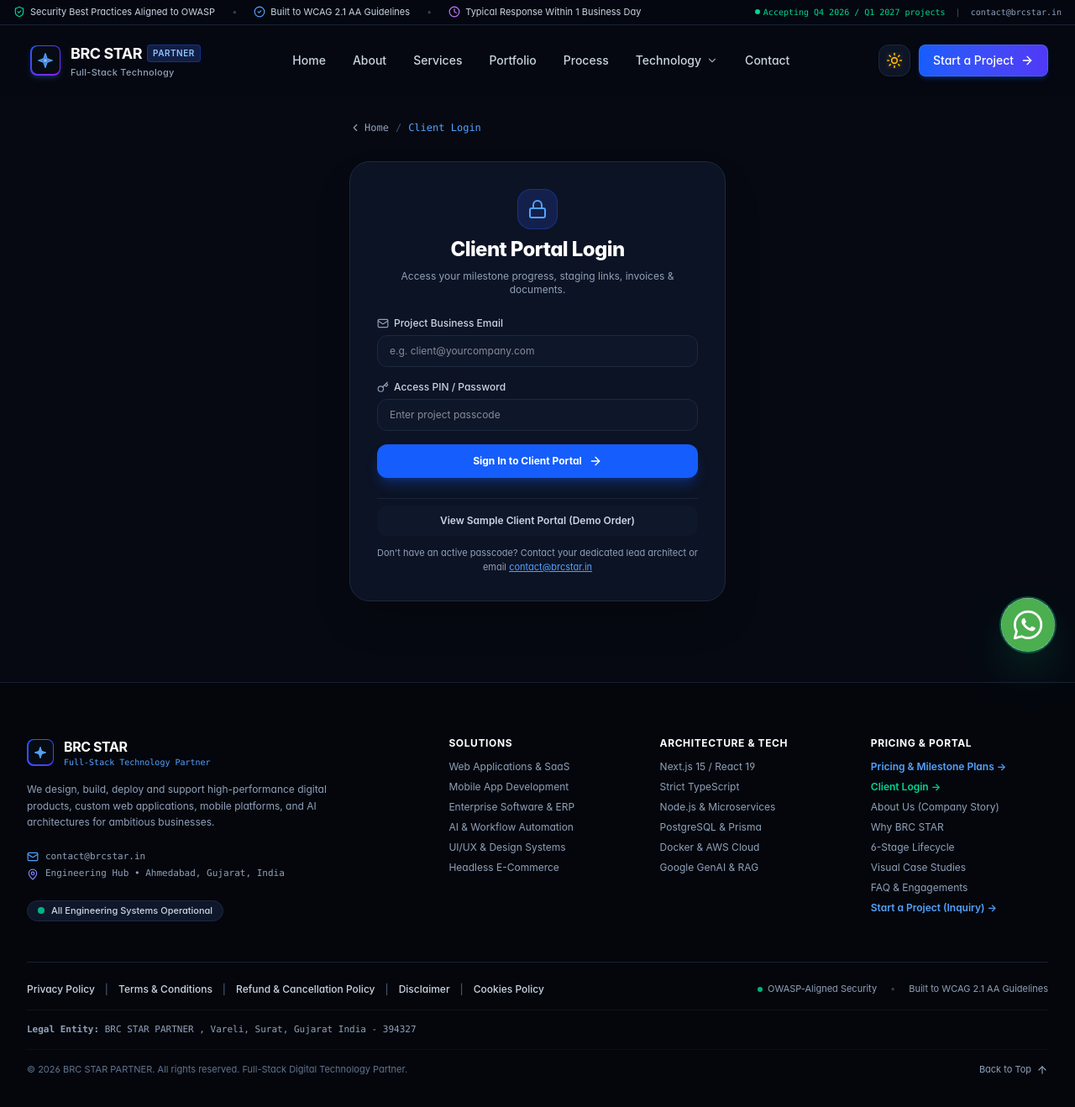
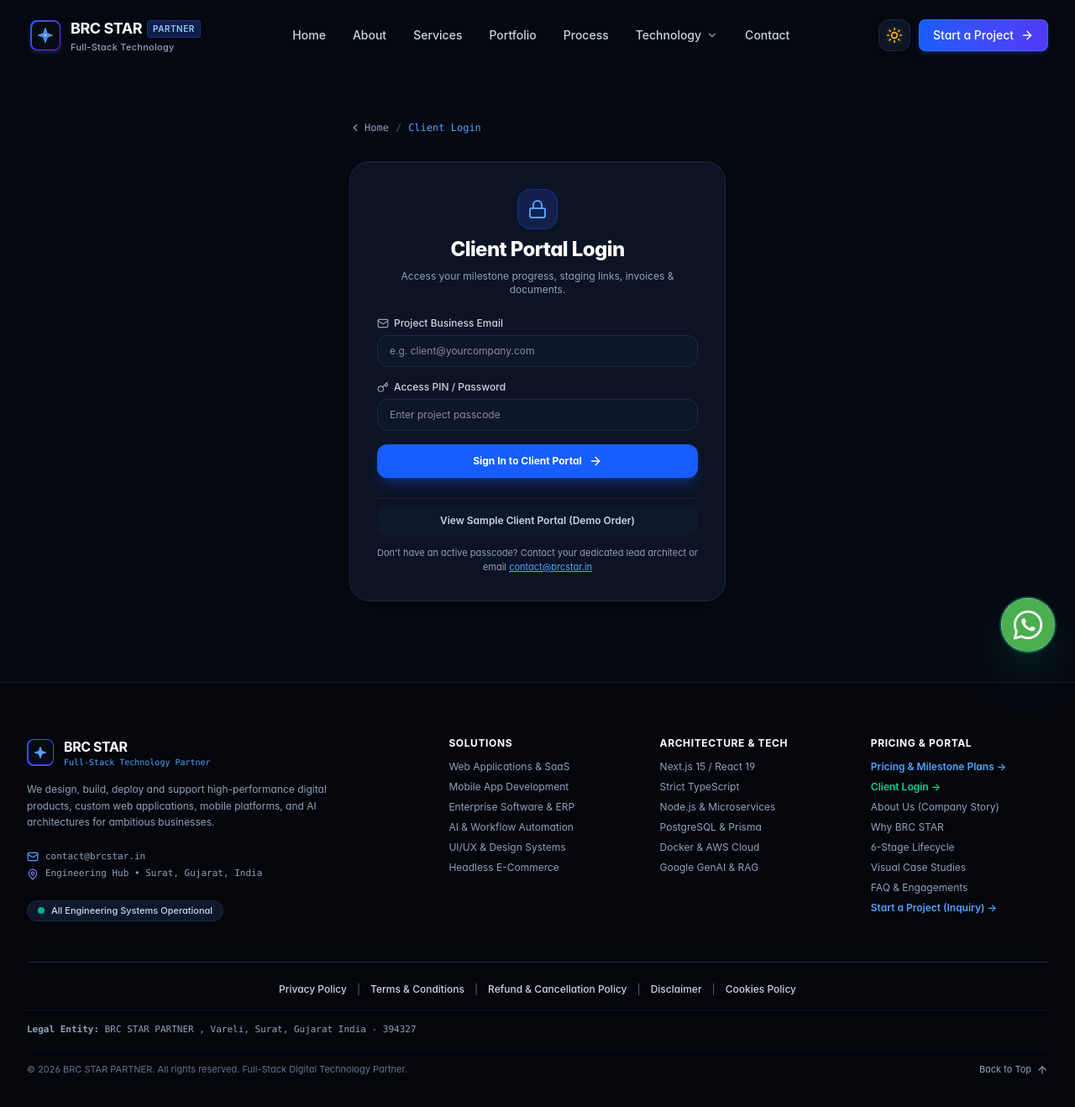
Before and after one commit to brc-star/BRC-Partner, a Next.js app: page /login in a window 1280 px wide. Shown: the top 1318 px of the page at 84% size. Built offline with nearby package versions, Linux system fonts and the light colour scheme.

Commit message:
feat(header,footer): remove OWASP/WCAG trust strips and update engineering hub location to Surat

```diff
--- a/components/Footer.tsx
+++ b/components/Footer.tsx
@@ -210,8 +210,8 @@
         </div>
 
         {/* Legal Links Bar */}
-        <div className="mt-12 pt-6 border-t border-slate-200 dark:border-slate-800/80 flex flex-col md:flex-row items-center justify-between gap-4 text-xs">
-          <div className="flex flex-wrap items-center justify-center md:justify-start gap-x-3 gap-y-2 text-slate-600 dark:text-slate-300 font-medium">
+        <div className="mt-12 pt-6 border-t border-slate-200 dark:border-slate-800/80 flex items-center justify-center text-xs">
+          <div className="flex flex-wrap items-center justify-center gap-x-3 gap-y-2 text-slate-600 dark:text-slate-300 font-medium">
             <Link
               href="/privacy-policy"
               className="hover:text-blue-600 dark:hover:text-blue-400 transition-colors"
@@ -247,15 +247,6 @@
               Cookies Policy
             </Link>
           </div>
-
-          <div className="flex flex-wrap items-center justify-center md:justify-end gap-4 text-[11px] text-slate-500 dark:text-slate-400">
-            <span className="inline-flex items-center gap-1.5">
-              <span className="w-1.5 h-1.5 rounded-full bg-emerald-500 dark:bg-emerald-400 animate-pulse" />
-              OWASP-Aligned Security
-            </span>
-            <span className="hidden sm:inline text-slate-400 dark:text-slate-700">•</span>
-            <span>Built to WCAG 2.1 AA Guidelines</span>
-          </div>
         </div>
 
         {/* Corporate Entity Details */}
--- a/components/Hero.tsx
+++ b/components/Hero.tsx
@@ -93,7 +93,7 @@
     <section
       ref={heroSectionRef}
       id="hero-section"
-      className="relative pt-[72px] md:pt-[101px] pb-20 md:pb-28 overflow-hidden bg-transparent tech-grid-pattern"
+      className="relative pt-[72px] pb-20 md:pb-28 overflow-hidden bg-transparent tech-grid-pattern"
       aria-labelledby="hero-headline"
     >
       {/* Full-Width Interactive Hero Showcase Slider (No Blank Space Top, Left, Right) */}
--- a/components/Navbar.tsx
+++ b/components/Navbar.tsx
@@ -8,8 +8,6 @@
   ChevronDown,
   ArrowRight,
   ShieldCheck,
-  CheckCircle2,
-  Clock,
   Terminal,
   Cpu,
   Layers,
@@ -196,42 +194,6 @@
       id="main-navigation"
       className="fixed top-0 left-0 right-0 z-50 transition-all duration-300"
     >
-      {/* Top Audited Trust Bar */}
-      <div className="bg-slate-100/95 dark:bg-[#050811]/95 border-b border-slate-200/80 dark:border-slate-800/80 text-[11px] text-slate-600 dark:text-slate-400 py-1.5 px-4 hidden md:block transition-colors">
-        <div className="max-w-7xl mx-auto flex items-center justify-between">
-          <div className="flex items-center gap-5">
-            <span className="flex items-center gap-1.5 text-slate-700 dark:text-slate-300">
-              <ShieldCheck className="w-3.5 h-3.5 text-emerald-500 dark:text-emerald-400" />
-              <span>Security Best Practices Aligned to OWASP</span>
-            </span>
-            <span className="text-slate-300 dark:text-slate-700">•</span>
-            <span className="flex items-center gap-1.5 text-slate-700 dark:text-slate-300">
-              <CheckCircle2 className="w-3.5 h-3.5 text-blue-500 dark:text-blue-400" />
-              <span>Built to WCAG 2.1 AA Guidelines</span>
-            </span>
-            <span className="text-slate-300 dark:text-slate-700">•</span>
-            <span className="flex items-center gap-1.5 text-slate-700 dark:text-slate-300">
-              <Clock className="w-3.5 h-3.5 text-purple-500 dark:text-purple-400" />
-              <span>Typical Response Within 1 Business Day</span>
-            </span>
-          </div>
-
-          <div className="flex items-center gap-3 font-mono text-[10px]">
-            <span className="text-emerald-600 dark:text-emerald-400 flex items-center gap-1">
-              <span className="w-1.5 h-1.5 rounded-full bg-emerald-500 dark:bg-emerald-400 animate-pulse" />
-              Accepting Q4 2026 / Q1 2027 projects
-            </span>
-            <span className="text-slate-300 dark:text-slate-600">|</span>
-            <a
-              href="mailto:contact@brcstar.in"
-              className="text-slate-600 hover:text-blue-600 dark:text-slate-400 dark:hover:text-blue-400 transition-colors"
-            >
-              contact@brcstar.in
-            </a>
-          </div>
-        </div>
-      </div>
-
       {/* Main Nav Bar */}
       <div
         className={`${
@@ -498,21 +460,6 @@
               id="mobile-nav-drawer"
               className="lg:hidden mt-4 pt-4 pb-6 px-4 bg-white dark:bg-[#0a0f1d] border border-slate-200 dark:border-slate-800 rounded-xl shadow-2xl space-y-4 max-h-[85vh] overflow-y-auto animate-in fade-in slide-in-from-top-4 duration-200"
             >
-              {/* Trust Badges in Mobile Menu */}
-              <div className="grid grid-cols-1 gap-2 p-2.5 rounded-lg bg-slate-50 dark:bg-slate-900/80 border border-slate-200 dark:border-slate-800 text-xs text-slate-700 dark:text-slate-300">
-                <span className="flex items-center gap-2">
-                  <ShieldCheck className="w-3.5 h-3.5 text-emerald-500 dark:text-emerald-400" />
-                  <span>OWASP Security Best Practices</span>
-                </span>
-                <span className="flex items-center gap-2">
-                  <CheckCircle2 className="w-3.5 h-3.5 text-blue-500 dark:text-blue-400" />
-                  <span>WCAG 2.1 AA Guidelines</span>
-                </span>
-                <span className="flex items-center gap-2">
-                  <Clock className="w-3.5 h-3.5 text-purple-500 dark:text-purple-400" />
-                  <span>1 Business Day Response</span>
-                </span>
-              </div>
 
               {/* Theme Toggle row in Mobile Drawer */}
               <div className="flex items-center justify-between p-2.5 rounded-lg bg-slate-50 dark:bg-slate-900/80 border border-slate-200 dark:border-slate-800">
--- a/lib/data.ts
+++ b/lib/data.ts
@@ -15,7 +15,7 @@
   subheadline:
     'From high-performance websites and web applications to mobile apps, enterprise platforms, AI solutions and custom business systems — BRC STAR designs and develops technology around your real business needs.',
   contactEmail: 'contact@brcstar.in',
-  location: 'Engineering Hub • Ahmedabad, Gujarat, India',
+  location: 'Engineering Hub • Surat, Gujarat, India',
   availability: 'Accepting select new projects for Q4 2026 / Q1 2027',
 };
 
```
